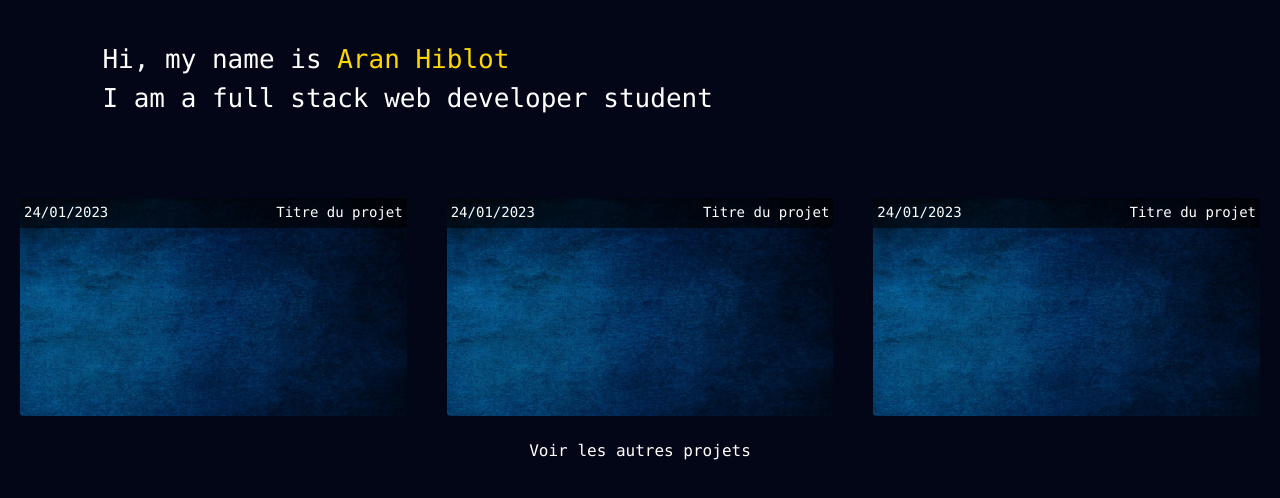
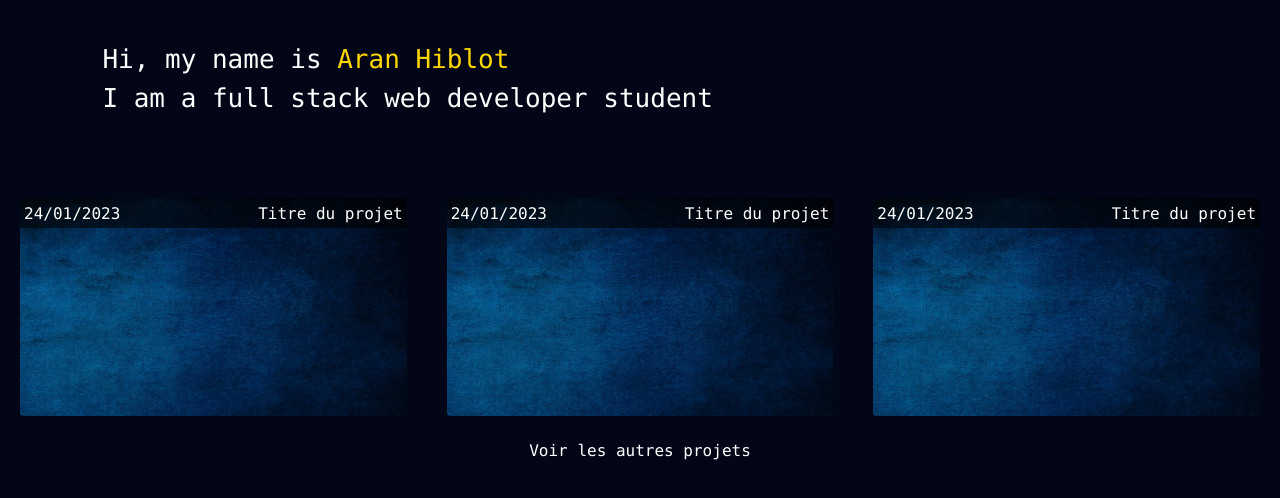
Before and after one commit to Webstart-Vincent/dev2-portfolio-203-24-xSpaKs, a Next.js app: page / in a window 1280 px wide. Shown: the top 498 px of the page. Built offline with nearby package versions, Linux system fonts and the light colour scheme.

Commit message:
Fixed typo

```diff
--- a/components/Frame.js
+++ b/components/Frame.js
@@ -11,10 +11,10 @@ const Frame = ({ href, src, alt, width }) => {
             <Image src={src} alt={alt} />
 
             <div className="p-1 absolute top-0 text-secondaryColor w-[100%] group-hover/projet:text-detailsColor duration-300 transition-colors flex bg-black/60 h-[30px] justify-between gap-5">
-                <p className="font-mono text-sm whitespace-nowrap">
+                <p className="font-mono text-base whitespace-nowrap">
                     24/01/2023
                 </p>
-                <p className="font-mono text-sm whitespace-nowrap truncate">
+                <p className="font-mono text-base whitespace-nowrap truncate">
                     Titre du projet
                 </p>
             </div>
```
